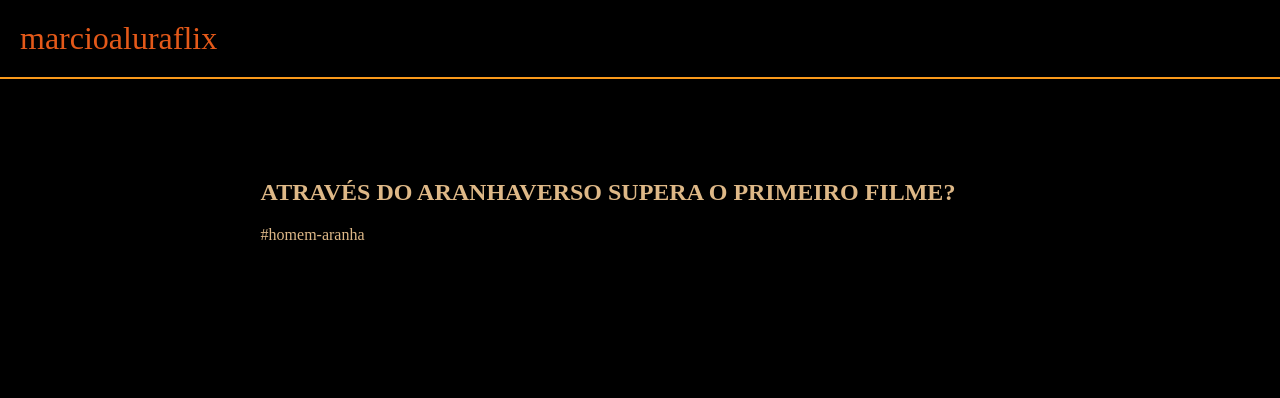
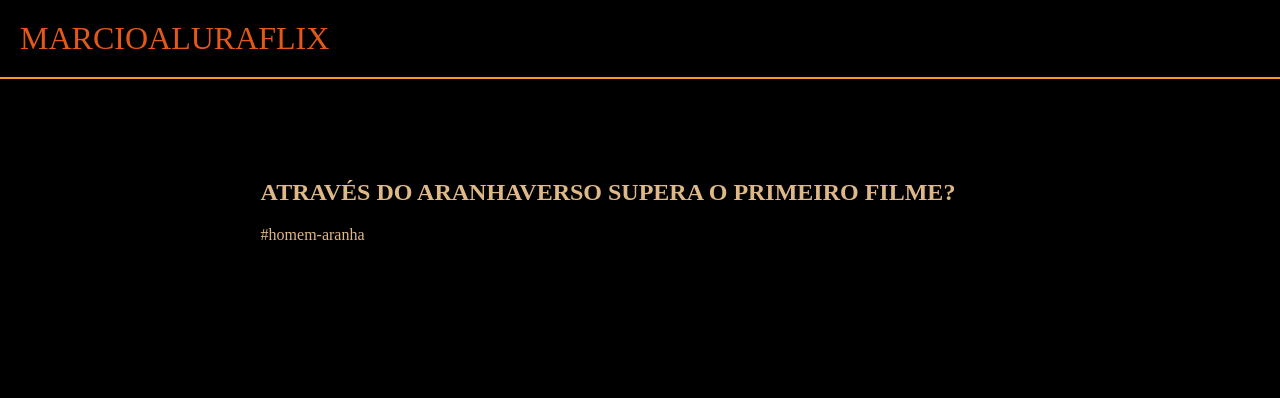
Before and after one commit to Marciotecdom/marcioaluraflix, a plain HTML site: page INDEX.HTML in a window 1280 px wide. Shown: the top 398 px of the page. Drawn offline with Linux system fonts and the light colour scheme.

```diff
--- a/INDEX.HTML
+++ b/INDEX.HTML
@@ -5,7 +5,7 @@
 </head>
 
 <body>
-    <header>marcioaluraflix</header>
+    <header>MARCIOALURAFLIX</header>
 
     <section>
         <div class="chamada-texto">
```
